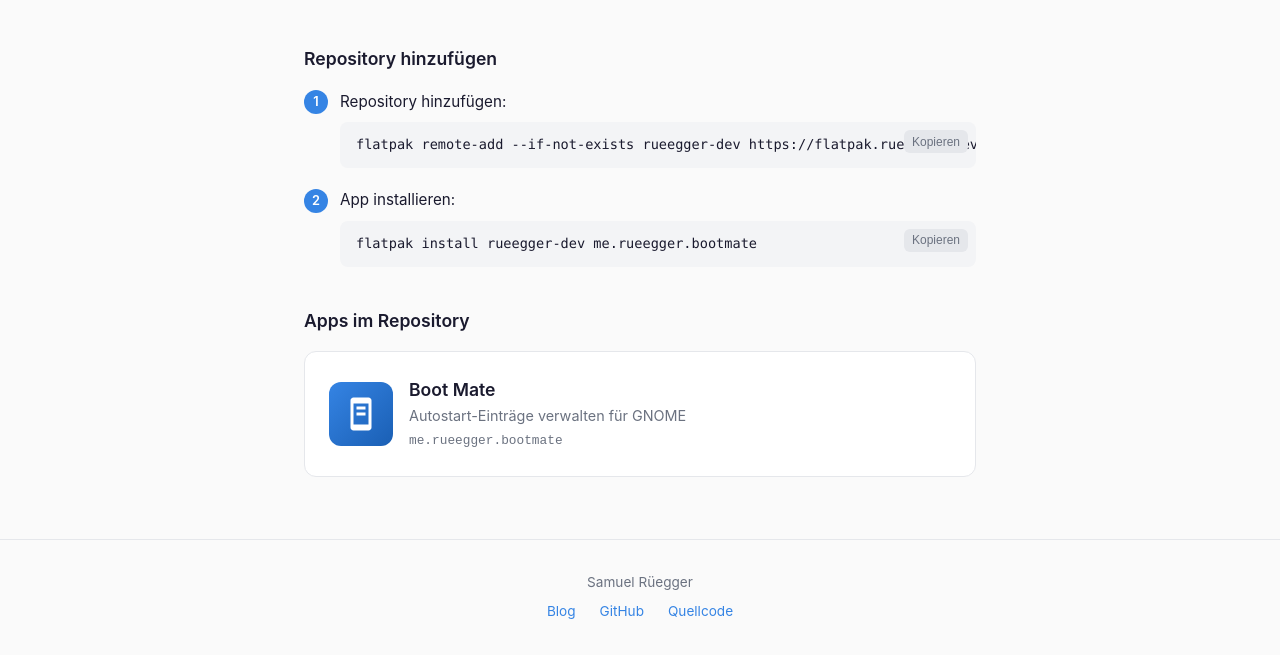
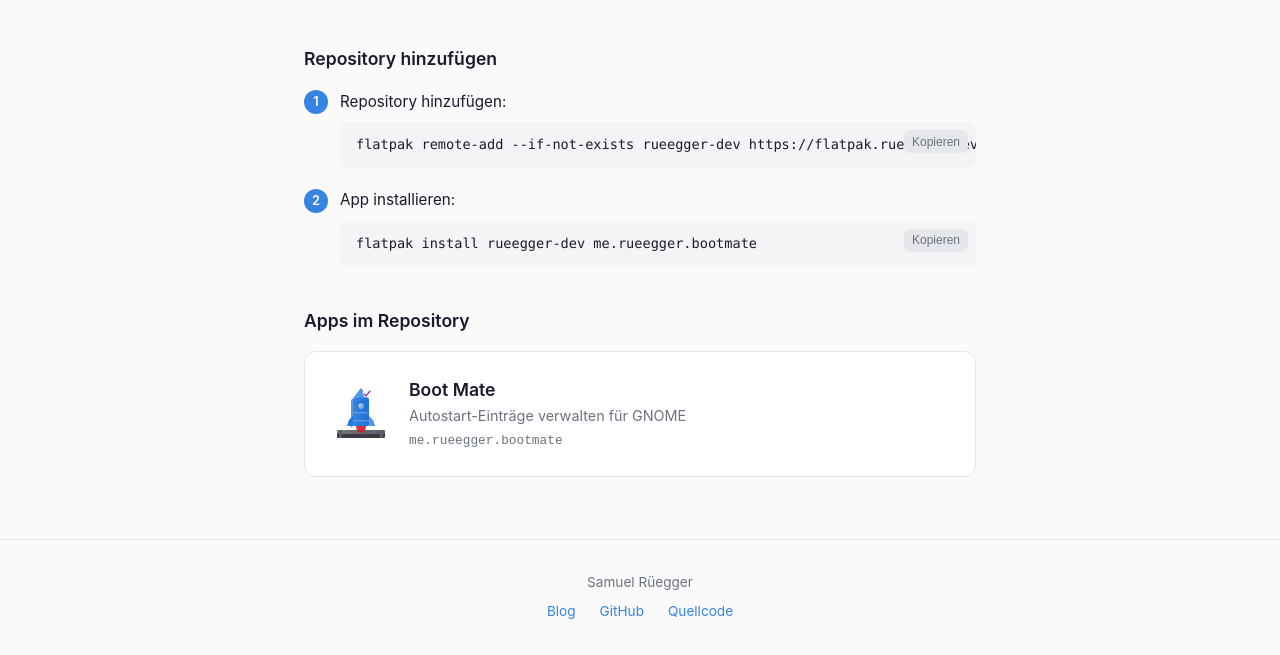
Before and after one commit to srueegger/flatpak.rueegger.dev, a plain HTML site: page public/index.html in a window 1280 px wide. Shown: the part 145-800 px from the top of the page. Drawn offline with Linux system fonts and the light colour scheme.

Commit message:
Boot Mate Icon in Landingpage einbinden

```diff
--- a/public/index.html
+++ b/public/index.html
@@ -83,18 +83,15 @@
         .app-icon {
             width: 64px;
             height: 64px;
-            border-radius: 12px;
             flex-shrink: 0;
-            background: linear-gradient(135deg, #3584e4, #1a5fb4);
             display: flex;
             align-items: center;
             justify-content: center;
         }
 
         .app-icon svg {
-            width: 36px;
-            height: 36px;
-            fill: white;
+            width: 64px;
+            height: 64px;
         }
 
         .app-info h3 {
@@ -225,7 +222,33 @@
         <div class="card">
             <div class="app">
                 <div class="app-icon">
-                    <svg viewBox="0 0 24 24"><path d="M17 1H7c-1.1 0-2 .9-2 2v18c0 1.1.9 2 2 2h10c1.1 0 2-.9 2-2V3c0-1.1-.9-2-2-2zm0 18H7V5h10v14zM9 7h6v2H9V7zm0 4h6v2H9v-2z"/></svg>
+                    <svg xmlns="http://www.w3.org/2000/svg" viewBox="0 0 128 128" width="64" height="64">
+                      <defs>
+                        <linearGradient id="rocketBody" x1="0%" y1="0%" x2="100%" y2="0%"><stop offset="0%" style="stop-color:#3584e4"/><stop offset="100%" style="stop-color:#1c71d8"/></linearGradient>
+                        <linearGradient id="rocketTop" x1="0%" y1="0%" x2="100%" y2="0%"><stop offset="0%" style="stop-color:#62a0ea"/><stop offset="100%" style="stop-color:#3584e4"/></linearGradient>
+                        <linearGradient id="flame" x1="0%" y1="0%" x2="0%" y2="100%"><stop offset="0%" style="stop-color:#ff7800"/><stop offset="50%" style="stop-color:#e01b24"/><stop offset="100%" style="stop-color:#c01c28"/></linearGradient>
+                        <linearGradient id="platform" x1="0%" y1="0%" x2="100%" y2="0%"><stop offset="0%" style="stop-color:#77767b"/><stop offset="100%" style="stop-color:#5e5c64"/></linearGradient>
+                      </defs>
+                      <rect x="16" y="100" width="96" height="12" rx="2" fill="#3d3846"/>
+                      <rect x="16" y="96" width="96" height="8" rx="2" fill="url(#platform)"/>
+                      <rect x="20" y="96" width="6" height="16" rx="1" fill="#5e5c64"/>
+                      <rect x="102" y="96" width="6" height="16" rx="1" fill="#5e5c64"/>
+                      <ellipse cx="64" cy="88" rx="10" ry="14" fill="url(#flame)" opacity="0.9"/>
+                      <rect x="48" y="32" width="32" height="56" rx="3" fill="url(#rocketBody)"/>
+                      <path d="M 48,32 L 44,36 L 44,92 L 48,88 Z" fill="#1c71d8" opacity="0.7"/>
+                      <path d="M 48,32 L 64,12 L 80,32 Z" fill="url(#rocketTop)"/>
+                      <path d="M 48,32 L 44,36 L 64,16 Z" fill="#3584e4" opacity="0.7"/>
+                      <circle cx="64" cy="48" r="8" fill="#1a5fb4" opacity="0.5"/>
+                      <circle cx="64" cy="48" r="6" fill="#99c1f1" opacity="0.8"/>
+                      <circle cx="62" cy="46" r="2" fill="#deddda" opacity="0.9"/>
+                      <path d="M 48,68 L 48,88 L 36,88 L 40,76 Z" fill="url(#rocketTop)"/>
+                      <path d="M 48,68 L 44,72 L 40,76 L 36,88 L 48,88 Z" fill="#1c71d8" opacity="0.7"/>
+                      <path d="M 80,68 L 80,88 L 92,88 L 88,76 Z" fill="url(#rocketTop)"/>
+                      <rect x="48" y="60" width="32" height="3" rx="1" fill="#deddda" opacity="0.3"/>
+                      <rect x="48" y="76" width="32" height="3" rx="1" fill="#deddda" opacity="0.3"/>
+                      <circle cx="76" cy="22" r="9" fill="#f6f5f4" opacity="0.95"/>
+                      <path d="M 70,24 L 74,28 L 82,18" stroke="#9141ac" stroke-width="2.5" stroke-linecap="round" stroke-linejoin="round" fill="none"/>
+                    </svg>
                 </div>
                 <div class="app-info">
                     <h3>Boot Mate</h3>
```
